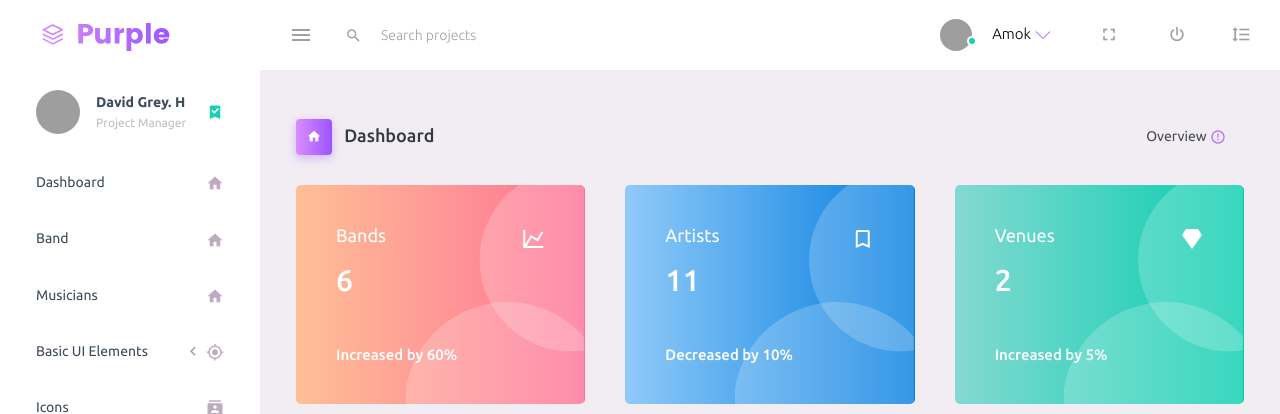
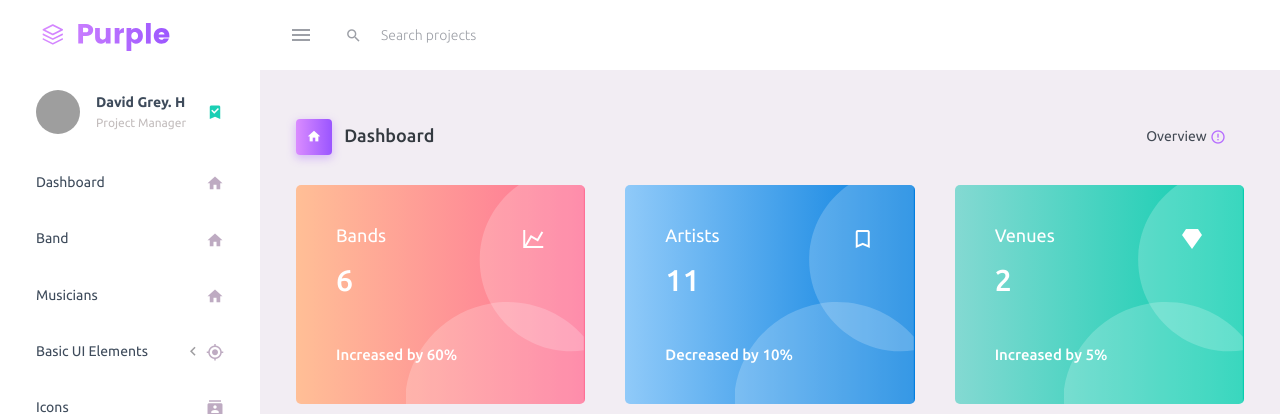
Before and after one commit to kibetamos/RiffMates, a Django app: page / in a window 1280 px wide. Shown: the top 414 px of the page. Run offline with Django 4.2, Linux system fonts and the light colour scheme; data comes from the database, SQL or seed files in the repository; both versions use the stored data as it was after the commit; some libraries are stand-ins or nearby versions; grey boxes are pictures that could not be loaded.

Commit message:
updated the urls views

```diff
--- a/templates/index.html
+++ b/templates/index.html
@@ -48,6 +48,7 @@
               </div>
             </form>
           </div>
+          {% if request.user.is_authenticated %}
           <ul class="navbar-nav navbar-nav-right">
             <li class="nav-item nav-profile dropdown">
               <a class="nav-link dropdown-toggle" id="profileDropdown" href="#" data-bs-toggle="dropdown" aria-expanded="false">
@@ -55,9 +56,19 @@
                   <img src="{% static 'assets/images/faces/face1.jpg'  %}" alt="image">
                   <span class="availability-status online"></span>
                 </div>
+                <!-- {% if request.user.is_authenticated %}
+  <p></p>
+  <a href="{% url 'logout' %}">Logout</a>
+
+  <a href="{% url 'login' %}">Login</a>
+  <a href="{% url 'register' %}">Signup</a>
+{% endif %}
+
+<h1>Welcome!</h1> -->
+
 
                 <div class="nav-profile-text">
-                  <p class="mb-1 text-black">Amok</p>
+                  <p class="mb-1 text-black">{{ request.user.username }}</p>
                 </div>
 
               </a>
@@ -65,10 +76,11 @@
                 <a class="dropdown-item" href="#">
                   <i class="mdi mdi-cached me-2 text-success"></i> Activity Log </a>
                 <div class="dropdown-divider"></div>
-                <a class="dropdown-item" href="{% url 'logout' %}">
+                <a class="dropdown-item" href="{% url 'home' %}">
                   <i class="mdi mdi-logout me-2 text-primary"></i> Signout </a>
               </div>
             </li>
+
             <li class="nav-item d-none d-lg-block full-screen-link">
               <a class="nav-link">
                 <i class="mdi mdi-fullscreen" id="fullscreen-button"></i>
@@ -85,7 +97,11 @@
                 <i class="mdi mdi-format-line-spacing"></i>
               </a>
             </li>
+            {% else %}
+            <!-- <a href="{% url 'login' %}">Login</a>
+            <a href="{% url 'register' %}">Signup</a> -->
           </ul>
+          {% endif %}
           <button class="navbar-toggler navbar-toggler-right d-lg-none align-self-center" type="button" data-toggle="offcanvas">
             <span class="mdi mdi-menu"></span>
           </button>
```
Also changed, not shown: db.sqlite3.
